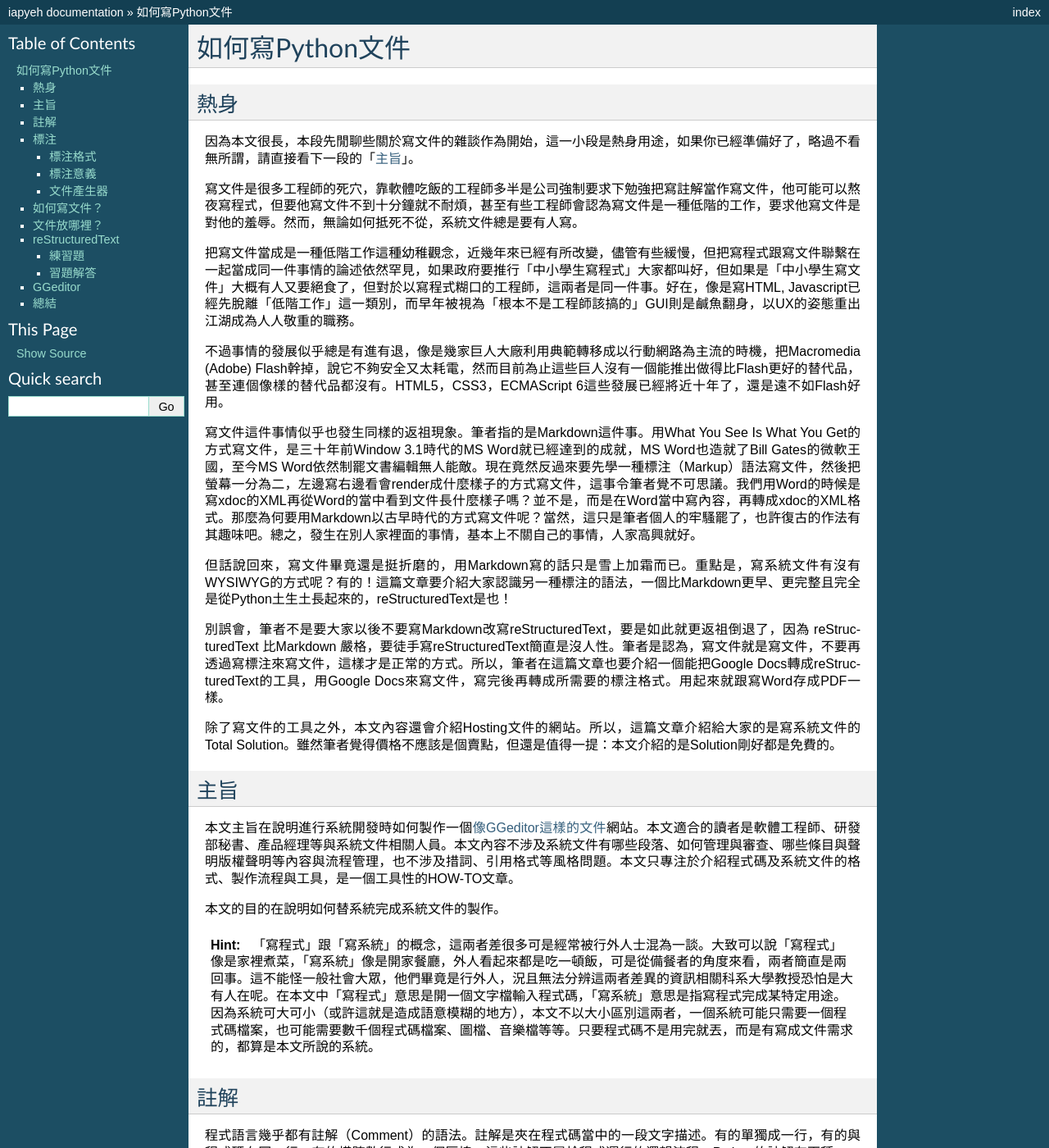
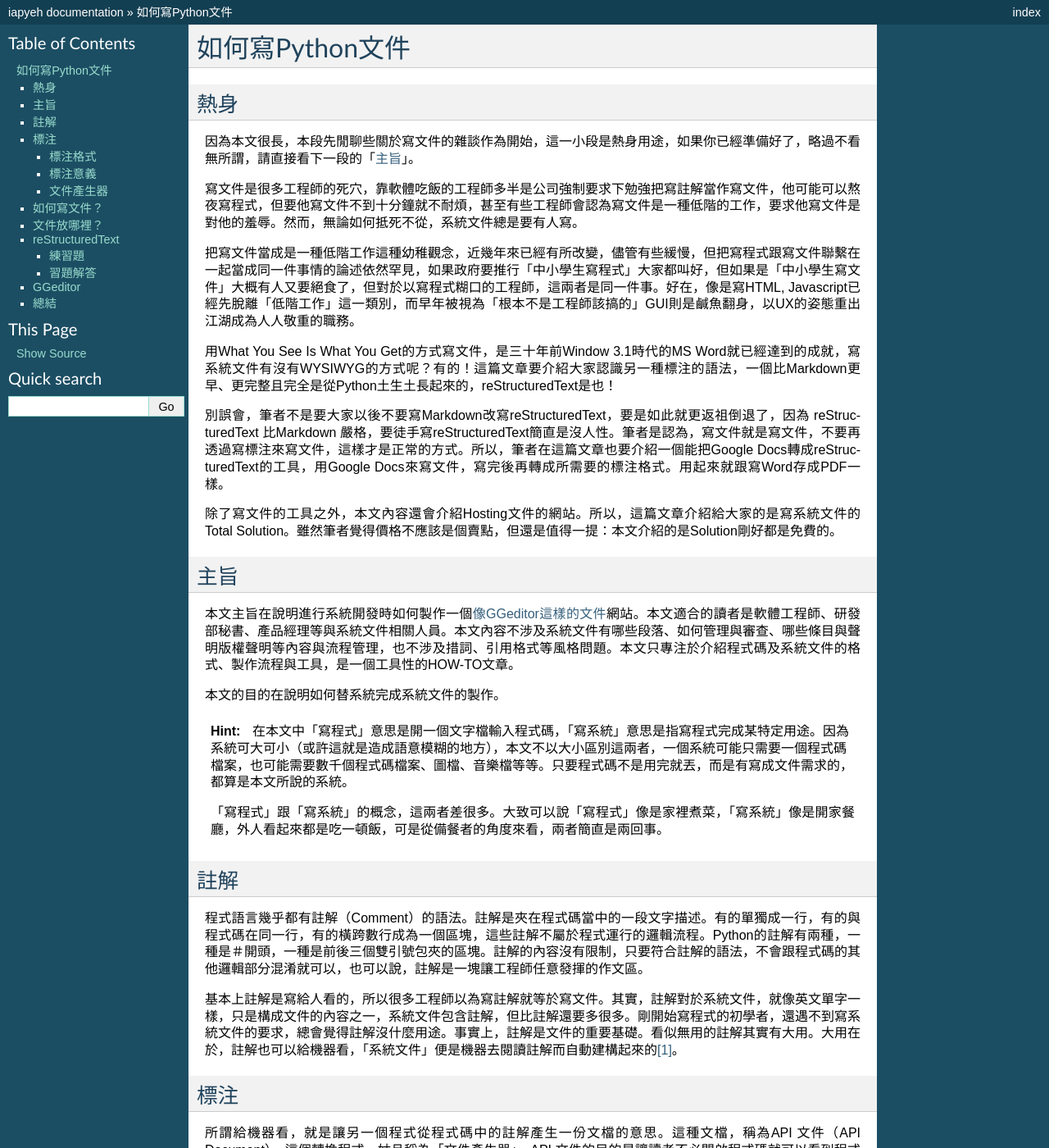
Before and after one commit to iapyeh/iapyeh, a Sphinx documentation site: the page built from docs/blogs/technical/how2pydocs.rst, in a window 1280 px wide and 1400 px high. Shown: the whole window at 82% size. Built offline with Sphinx 7.4.7, drawn with Linux system fonts in a browser that asks for light colours.

Commit message:
Google Docs reST Editor@2017-1-21 13:24:57

```diff
--- a/docs/blogs/technical/how2pydocs.rst
+++ b/docs/blogs/technical/how2pydocs.rst
@@ -17,11 +17,7 @@
 
 把寫文件當成是一種低階工作這種幼稚觀念，近幾年來已經有所改變，儘管有些緩慢，但把寫程式跟寫文件聯繫在一起當成同一件事情的論述依然罕見，如果政府要推行「中小學生寫程式」大家都叫好，但如果是「中小學生寫文件」大概有人又要絕食了，但對於以寫程式糊口的工程師，這兩者是同一件事。好在，像是寫HTML, Javascript已經先脫離「低階工作」這一類別，而早年被視為「根本不是工程師該搞的」GUI則是鹹魚翻身，以UX的姿態重出江湖成為人人敬重的職務。
 
-不過事情的發展似乎總是有進有退，像是幾家巨人大廠利用典範轉移成以行動網路為主流的時機，把Macromedia (Adobe) Flash幹掉，說它不夠安全又太耗電，然而目前為止這些巨人沒有一個能推出做得比Flash更好的替代品，甚至連個像樣的替代品都沒有。HTML5，CSS3，ECMAScript 6這些發展已經將近十年了，還是遠不如Flash好用。
-
-寫文件這件事情似乎也發生同樣的返祖現象。筆者指的是Markdown這件事。用What You See Is What You Get的方式寫文件，是三十年前Window 3.1時代的MS Word就已經達到的成就，MS Word也造就了Bill Gates的微軟王國，至今MS Word依然制罷文書編輯無人能敵。現在竟然反過來要先學一種標注（Markup）語法寫文件，然後把螢幕一分為二，左邊寫右邊看會render成什麼樣子的方式寫文件，這事令筆者覺不可思議。我們用Word的時候是寫xdoc的XML再從Word的當中看到文件長什麼樣子嗎？並不是，而是在Word當中寫內容，再轉成xdoc的XML格式。那麼為何要用Markdown以古早時代的方式寫文件呢？當然，這只是筆者個人的牢騷罷了，也許復古的作法有其趣味吧。總之，發生在別人家裡面的事情，基本上不關自己的事情，人家高興就好。
-
-但話說回來，寫文件畢竟還是挺折磨的，用Markdown寫的話只是雪上加霜而已。重點是，寫系統文件有沒有WYSIWYG的方式呢？有的！這篇文章要介紹大家認識另一種標注的語法，一個比Markdown更早、更完整且完全是從Python土生土長起來的，reStructuredText是也！
+用What You See Is What You Get的方式寫文件，是三十年前Window 3.1時代的MS Word就已經達到的成就，寫系統文件有沒有WYSIWYG的方式呢？有的！這篇文章要介紹大家認識另一種標注的語法，一個比Markdown更早、更完整且完全是從Python土生土長起來的，reStructuredText是也！
 
 別誤會，筆者不是要大家以後不要寫Markdown改寫reStructuredText，要是如此就更返祖倒退了，因為 reStructuredText 比Markdown 嚴格，要徒手寫reStructuredText簡直是沒人性。筆者是認為，寫文件就是寫文件，不要再透過寫標注來寫文件，這樣才是正常的方式。所以，筆者在這篇文章也要介紹一個能把Google Docs轉成reStructuredText的工具，用Google Docs來寫文件，寫完後再轉成所需要的標注格式。用起來就跟寫Word存成PDF一樣。
 
@@ -39,7 +35,9 @@
 
 ..  Hint::
 
-    「寫程式」跟「寫系統」的概念，這兩者差很多可是經常被行外人士混為一談。大致可以說「寫程式」像是家裡煮菜，「寫系統」像是開家餐廳，外人看起來都是吃一頓飯，可是從備餐者的角度來看，兩者簡直是兩回事。這不能怪一般社會大眾，他們畢竟是行外人，況且無法分辨這兩者差異的資訊相關科系大學教授恐怕是大有人在呢。在本文中「寫程式」意思是開一個文字檔輸入程式碼，「寫系統」意思是指寫程式完成某特定用途。因為系統可大可小（或許這就是造成語意模糊的地方），本文不以大小區別這兩者，一個系統可能只需要一個程式碼檔案，也可能需要數千個程式碼檔案、圖檔、音樂檔等等。只要程式碼不是用完就丟，而是有寫成文件需求的，都算是本文所說的系統。
+    在本文中「寫程式」意思是開一個文字檔輸入程式碼，「寫系統」意思是指寫程式完成某特定用途。因為系統可大可小（或許這就是造成語意模糊的地方），本文不以大小區別這兩者，一個系統可能只需要一個程式碼檔案，也可能需要數千個程式碼檔案、圖檔、音樂檔等等。只要程式碼不是用完就丟，而是有寫成文件需求的，都算是本文所說的系統。
+
+    「寫程式」跟「寫系統」的概念，這兩者差很多。大致可以說「寫程式」像是家裡煮菜，「寫系統」像是開家餐廳，外人看起來都是吃一頓飯，可是從備餐者的角度來看，兩者簡直是兩回事。
 
 .. _h1634483c7822441972316c7301545:
 
```
